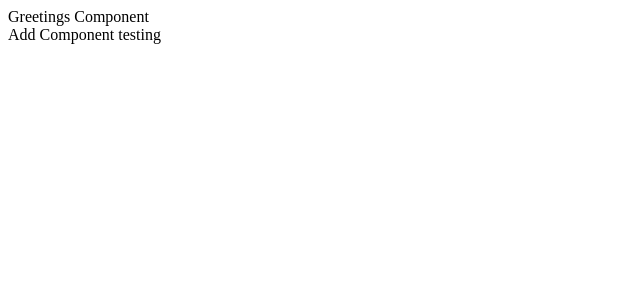
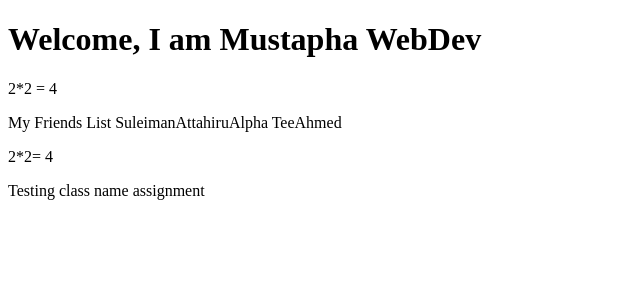
Before and after one commit to musty4real2/second_react_app, a React (Create React App) app: page / in a window 1280 px wide. Shown: the top 300 px of the page, without its empty margins (0-640 px from the left). Built offline with nearby package versions, Linux system fonts and the light colour scheme.

Commit message:
changes to tested examples

```diff
--- a/src/App.js
+++ b/src/App.js
@@ -1,11 +1,19 @@
-import Add from "./components/Add";
-import Greetings from "./components/Greetings";
+// import Add from "./components/Add";
+// import Greetings from "./components/Greetings";
+
+const myName='Mustapha WebDev';
+const multiply =(a,b)=>a*b;
+const specialClass='simple-class';
+
 function App() {
   return (
-    <section>
-      <Greetings/>
-      <Add />
-    </section>
+    <>
+    <h1>Welcome, I am {myName}</h1>
+    <p>2*2 = {2*2}</p>
+    <p>My Friends List {['Suleiman','Attahiru','Alpha Tee','Ahmed ']}</p>
+    <p>2*2= {multiply(2,2)}</p>
+    <p className={specialClass}>Testing class name assignment </p>
+    </>
 
   );
 }
```
